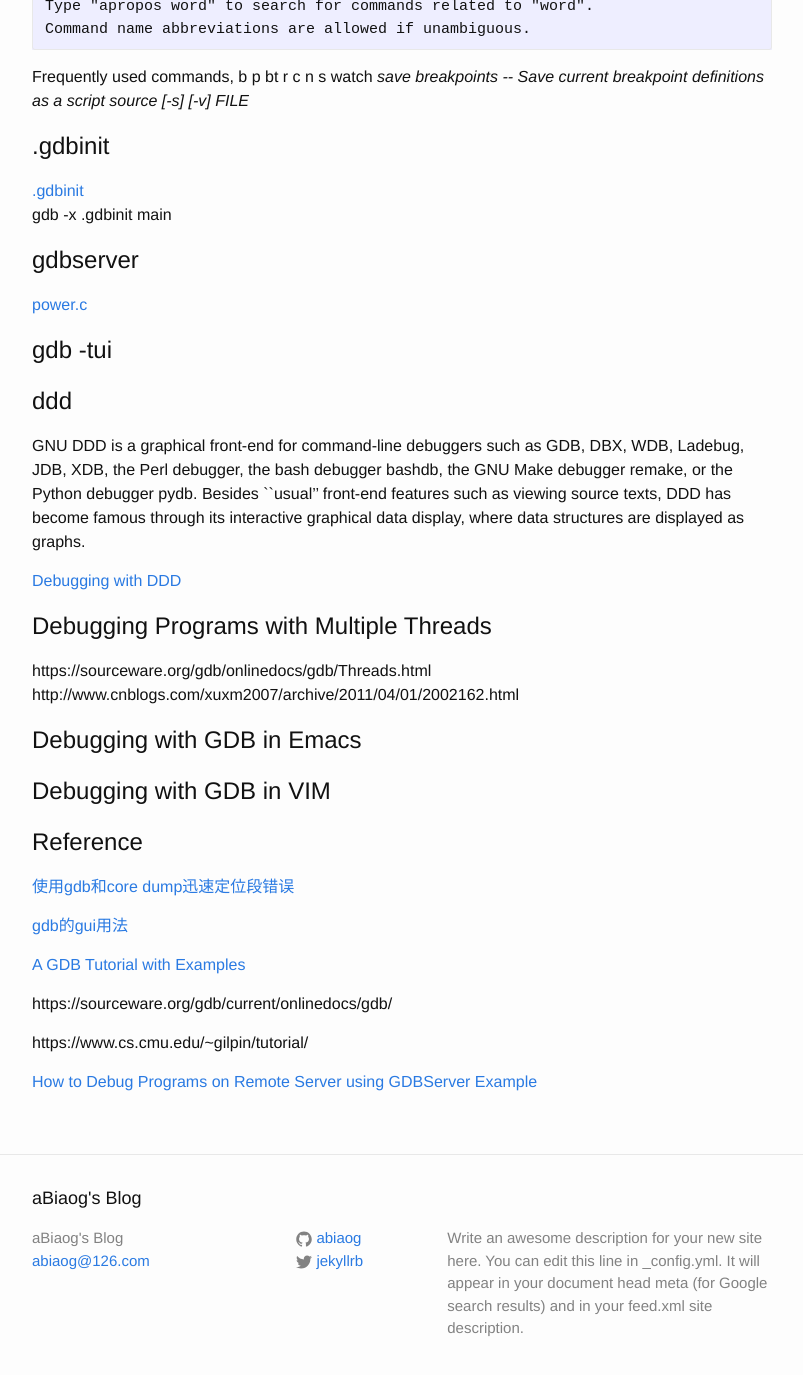
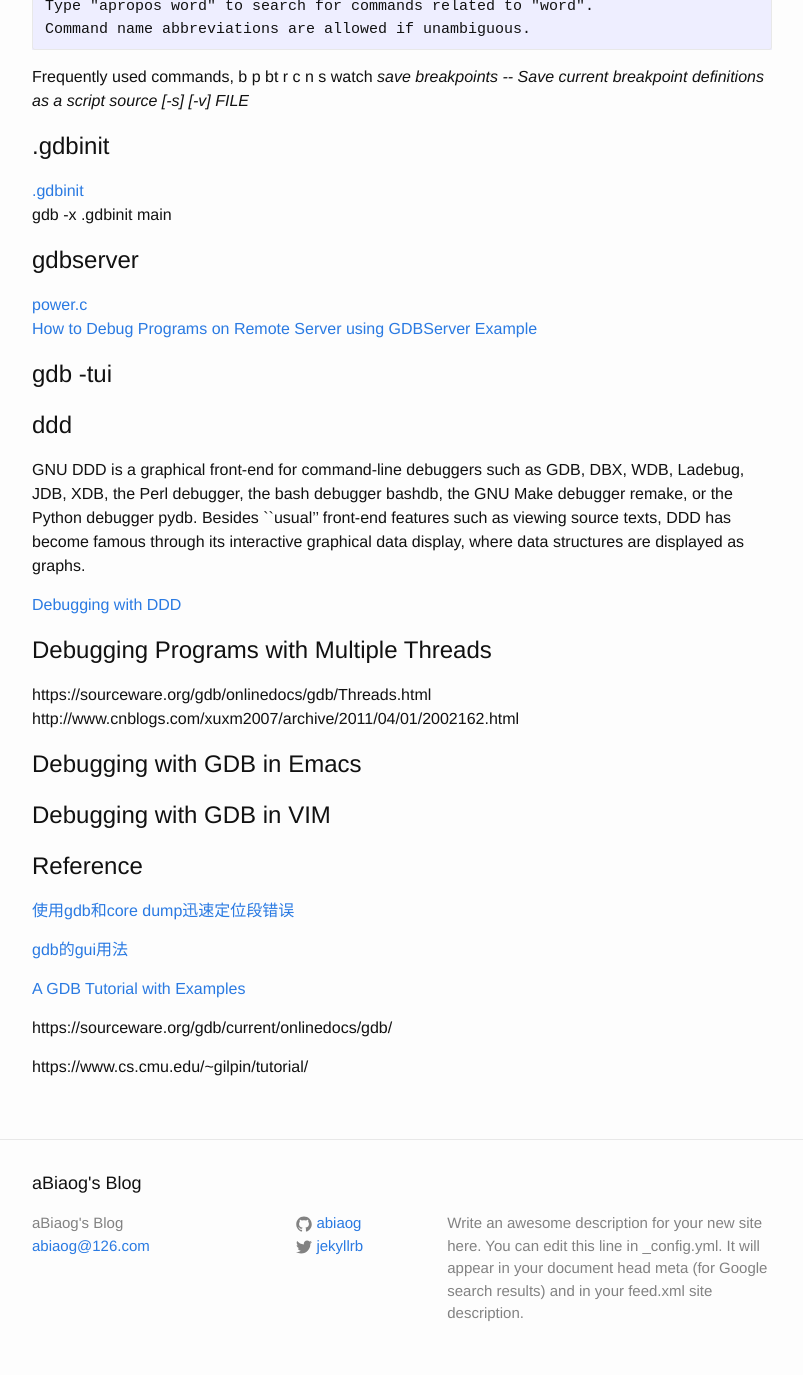
Before and after one commit to abiaog/abiaog.github.io, a Jekyll site: the page built from _posts/2016-05-05-gdb.markdown, in a window 1280 px wide and 1400 px high, scrolled down 2367 px. Shown: the top 1375 px of the window, without its empty margins (238-1041 px from the left). Built offline with Jekyll 4.4.1, drawn with Linux system fonts in a browser that asks for light colours; part of the change alters nothing that is shown.

```diff
--- a/_posts/2016-05-05-gdb.markdown
+++ b/_posts/2016-05-05-gdb.markdown
@@ -118,6 +118,10 @@ Frequently used commands,
 # gdbserver
 
 [power.c](/code_for_post/gdb/power.c)
+[How to Debug Programs on Remote Server using GDBServer Example](http://www.thegeekstuff.com/2014/04/gdbserver-example/)
+
+
+
 
 # gdb -tui
 
@@ -145,5 +149,3 @@ http://www.cnblogs.com/xuxm2007/archive/2011/04/01/2002162.html
 https://sourceware.org/gdb/current/onlinedocs/gdb/
 
 https://www.cs.cmu.edu/~gilpin/tutorial/
-
-[How to Debug Programs on Remote Server using GDBServer Example](http://www.thegeekstuff.com/2014/04/gdbserver-example/)
```
